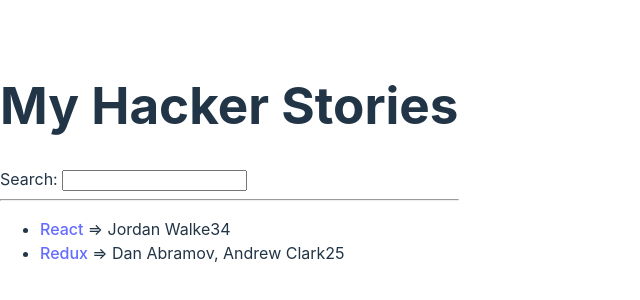
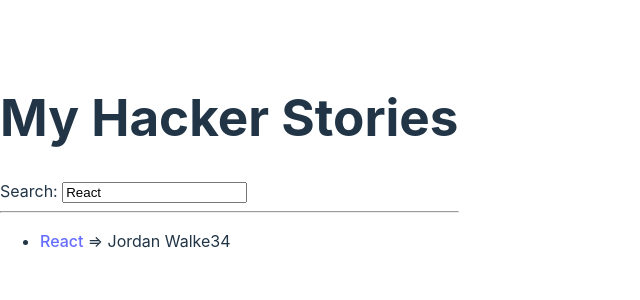
Before and after one commit to keith-wilde/road-to-react, a React (Vite) app in the folder hacker-stories/: page / in a window 1280 px wide. Shown: the part 238-538 px from the top of the page, without its empty margins (0-640 px from the left). Built offline with nearby package versions, Linux system fonts and the light colour scheme.

Commit message:
Made search a controlled element.

```diff
--- a/hacker-stories/src/App.jsx
+++ b/hacker-stories/src/App.jsx
@@ -21,7 +21,7 @@
     ];
 
     //    [state, state updater function] = React."react hook function"(initial state)
-    const [searchTerm, setSearchTerm] = React.useState('');
+    const [searchTerm, setSearchTerm] = React.useState('React');
     const handleSearch = (event) => {
         setSearchTerm(event.target.value);
     }
@@ -37,7 +37,7 @@
         <div>
             <h1>My Hacker Stories</h1>
 
-            <Search onSearch={handleSearch}/>
+            <Search search={searchTerm} onSearch={handleSearch}/>
 
             <hr/>
 
@@ -51,7 +51,9 @@
     return (
         <div>
             <label htmlFor="search">Search: </label>
-            <input id="search" type="text" onChange={props.onSearch}/>
+            <input id="search" type="text" onChange={props.onSearch}
+            value={props.search}
+            />
         </div>
     );
 };
```
